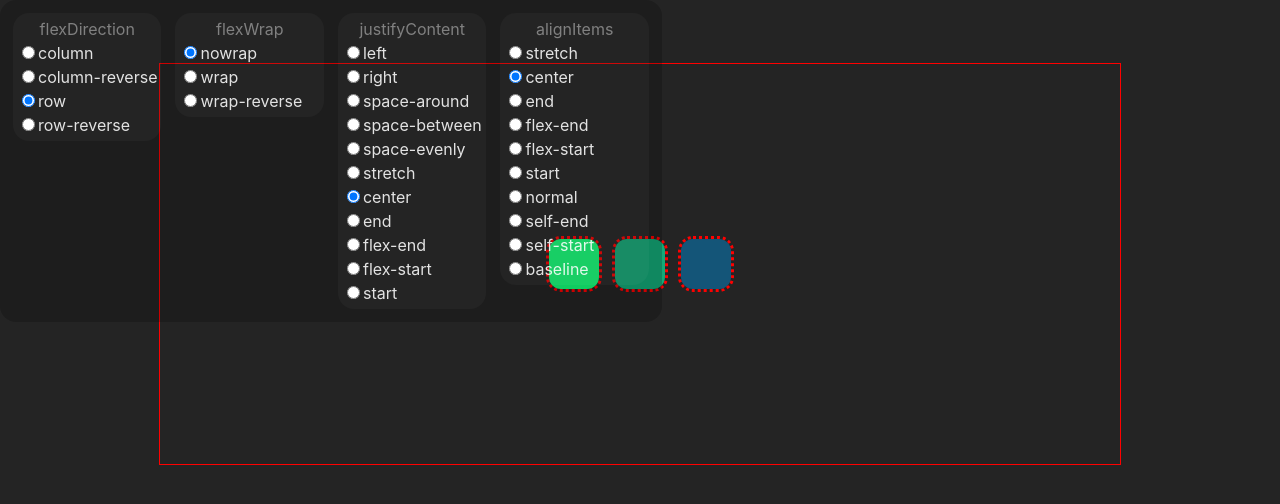
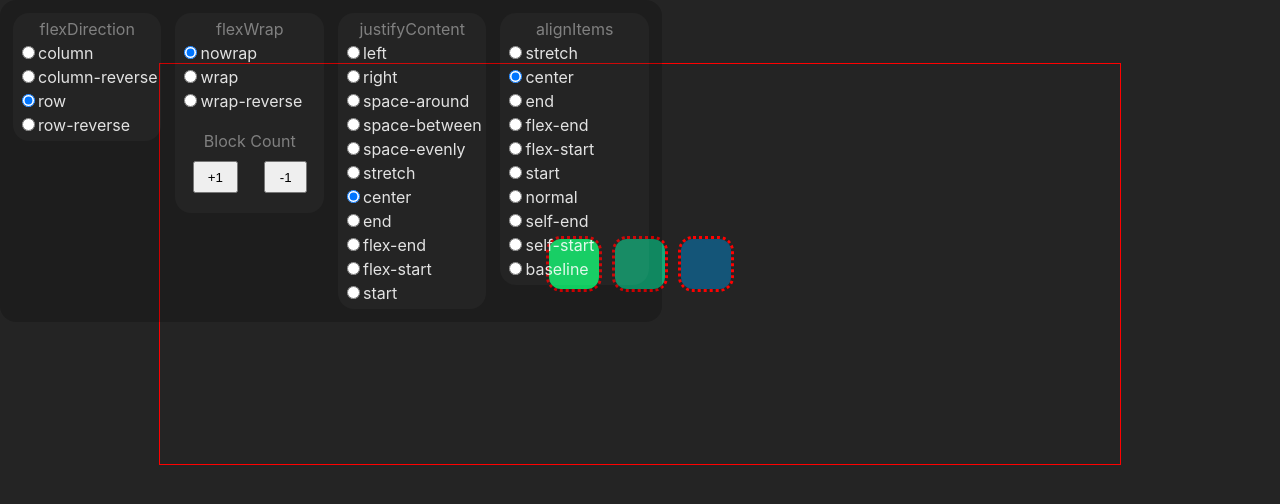
Before and after one commit to johnrdoty92/learn-flexbox, a React (Vite) app: page / in a window 1280 px wide. Shown: the top 504 px of the page. Built offline with nearby package versions, Linux system fonts and the light colour scheme.

Commit message:
add/remove blocks in dev controls

```diff
--- a/src/App.tsx
+++ b/src/App.tsx
@@ -5,17 +5,18 @@ import classes from './css/App.module.css';
 import { useEffect, useRef } from 'react';
 import { animated, useSprings } from '@react-spring/web';
 
-const BLOCK_COUNT = 3;
-
 function App() {
   const dataBlockContainerRef = useRef<HTMLDivElement>(null);
-  const { state } = useBlockContext();
-  const [springs, api] = useSprings(BLOCK_COUNT, () => {
+  const {
+    state: { parent, objectCount },
+  } = useBlockContext();
+  const [springs, api] = useSprings(objectCount, () => {
     return {
       left: window.innerWidth / 2,
       top: window.innerHeight / 2,
       width: '0%',
       height: '0%',
+      opacity: 0,
     };
   });
 
@@ -24,13 +25,10 @@ function App() {
     const updatePositions = () => {
       if (!dataBlockContainerRef.current) return;
       let stretchedProps = { width: '0%', height: '0%' };
-      if (
-        state.parent.alignItems === 'stretch' ||
-        state.parent.alignItems === 'normal'
-      ) {
-        if (state.parent.flexDirection.includes('column')) {
+      if (parent.alignItems === 'stretch' || parent.alignItems === 'normal') {
+        if (parent.flexDirection.includes('column')) {
           stretchedProps = { width: '100%', height: '0%' };
-        } else if (state.parent.flexDirection.includes('row')) {
+        } else if (parent.flexDirection.includes('row')) {
           stretchedProps = { width: '0%', height: '100%' };
         }
       }
@@ -42,6 +40,7 @@ function App() {
           return {
             left: child.offsetLeft,
             top: child.offsetTop,
+            opacity: 1,
             ...stretchedProps,
           };
         });
@@ -51,7 +50,7 @@ function App() {
     const resizeObserver = new ResizeObserver(() => updatePositions());
     resizeObserver.observe(dataBlockContainerRef.current);
     return () => resizeObserver.disconnect();
-  }, [state]);
+  }, [parent, objectCount]);
 
   return (
     <Container>
@@ -59,9 +58,9 @@ function App() {
       <div
         ref={dataBlockContainerRef}
         className={classes.blockContainer}
-        style={{ ...state.parent }}
+        style={{ ...parent }}
       >
-        {Array(BLOCK_COUNT)
+        {Array(objectCount)
           .fill(<></>)
           .map((_, i) => (
             <div key={`dataBlock-${i}`} className={classes.dataBlock} />
@@ -74,7 +73,7 @@ function App() {
               style={{
                 ...props,
                 backgroundColor: `rgb(20, ${
-                  255 - i * (255 / BLOCK_COUNT)
+                  255 - i * (255 / objectCount)
                 }, 120)`,
               }}
             />
--- a/src/components/DevControls.tsx
+++ b/src/components/DevControls.tsx
@@ -14,6 +14,12 @@ export const DevControls = () => {
       dispatch({ action: Actions.STYLE, value: { [name]: value } });
     }
   };
+
+  const handleObjCountChange =
+    (i: number) => (e: React.MouseEvent<HTMLButtonElement, MouseEvent>) => {
+      e.preventDefault();
+      dispatch({ action: Actions.OBJECT_COUNT, value: i });
+    };
 
   return (
     <Draggable nodeRef={nodeRef}>
@@ -41,6 +47,15 @@ export const DevControls = () => {
                 </label>
               ))}
             </div>
+            {property === 'flexWrap' && (
+              <div className={classes.countControls}>
+                <p>Block Count</p>
+                <div className={classes.countButtons}>
+                  <button onClick={handleObjCountChange(1)}>+1</button>
+                  <button onClick={handleObjCountChange(-1)}>-1</button>
+                </div>
+              </div>
+            )}
           </div>
         ))}
       </form>
--- a/src/contexts/BlockContext.tsx
+++ b/src/contexts/BlockContext.tsx
@@ -10,11 +10,15 @@ export enum Actions {
 type ContextState = {
   state: {
     parent: ParentFlexPayload;
+    objectCount: number;
   };
-    dispatch: React.Dispatch<{
-        action: Actions;
+  dispatch: React.Dispatch<
+    | {
+        action: Actions.STYLE;
         value: Partial<ParentFlexPayload>;
-    }>;
+      }
+    | { action: Actions.OBJECT_COUNT; value: number }
+  >;
 };
 
 const reducer: Reducer<
@@ -24,10 +28,20 @@ const reducer: Reducer<
   switch (payload.action) {
     case Actions.STYLE: {
       return {
+        ...state,
         parent: {
           ...state.parent,
           ...payload.value,
         },
+      };
+    }
+    case Actions.OBJECT_COUNT: {
+      const MAX = 10;
+      const MIN = 0;
+      const newObjectCount = Math.max(state.objectCount + payload.value, MIN);
+      return {
+        ...state,
+        objectCount: Math.min(newObjectCount, MAX),
       };
     }
     default: {
@@ -50,6 +64,7 @@ export const BlockContextProvider = ({
       justifyContent: 'center',
       alignItems: 'center',
     },
+    objectCount: 3,
   });
   return (
     <BlockContext.Provider value={{ state, dispatch }}>
--- a/src/css/App.module.css
+++ b/src/css/App.module.css
@@ -76,3 +76,20 @@
   flex-direction: column;
   align-items: flex-start;
 }
+
+.devControls .countControls {
+  display: flex;
+  flex-direction: column;
+  justify-content: center;
+  margin: 1em 0em;
+  gap: 0.5em;
+}
+
+.devControls .countButtons {
+  display: flex;
+  justify-content: space-around;
+}
+
+.countButtons button {
+  padding: 0.5em 1em;
+}
```
Lines whose indentation alone changed are shown as unchanged.
